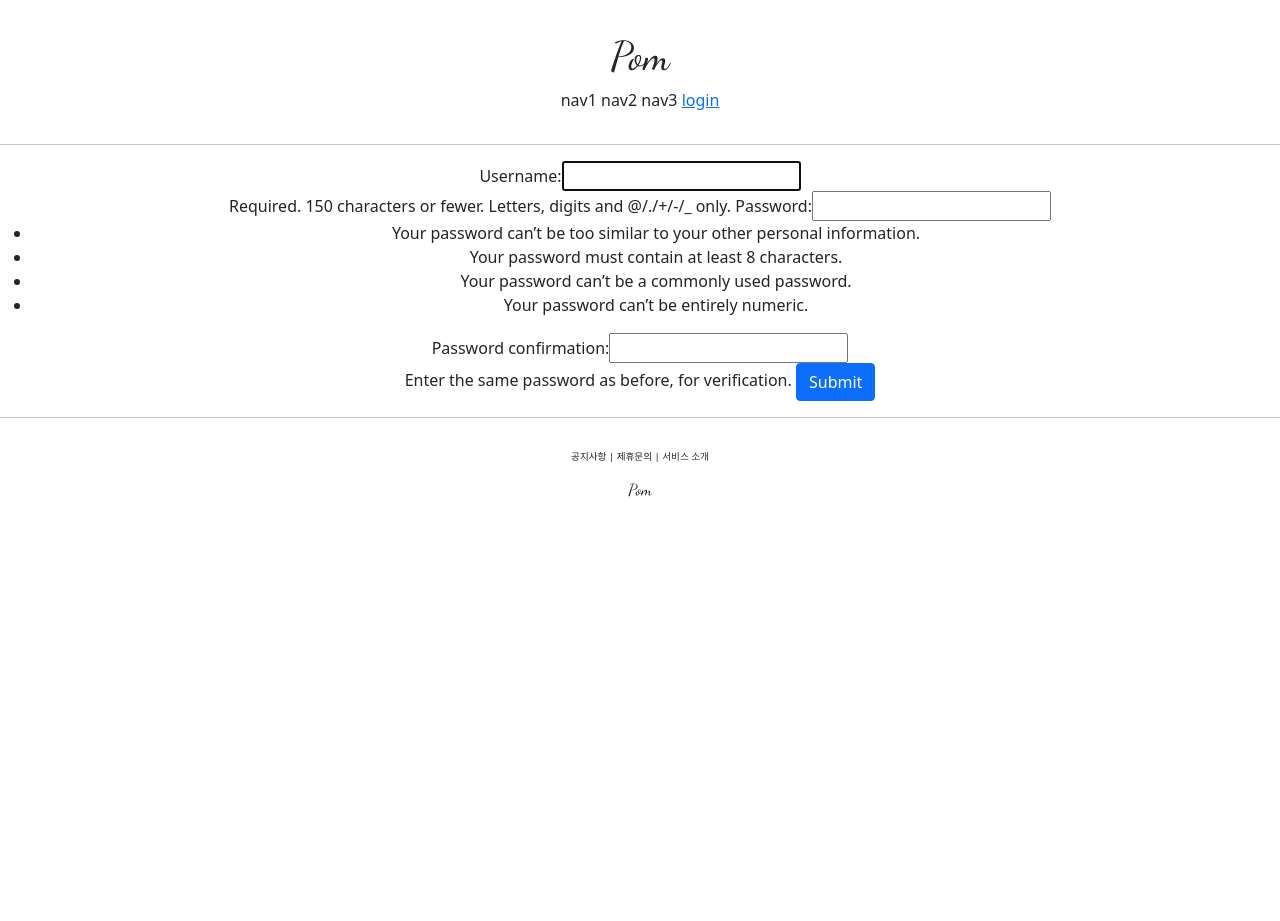
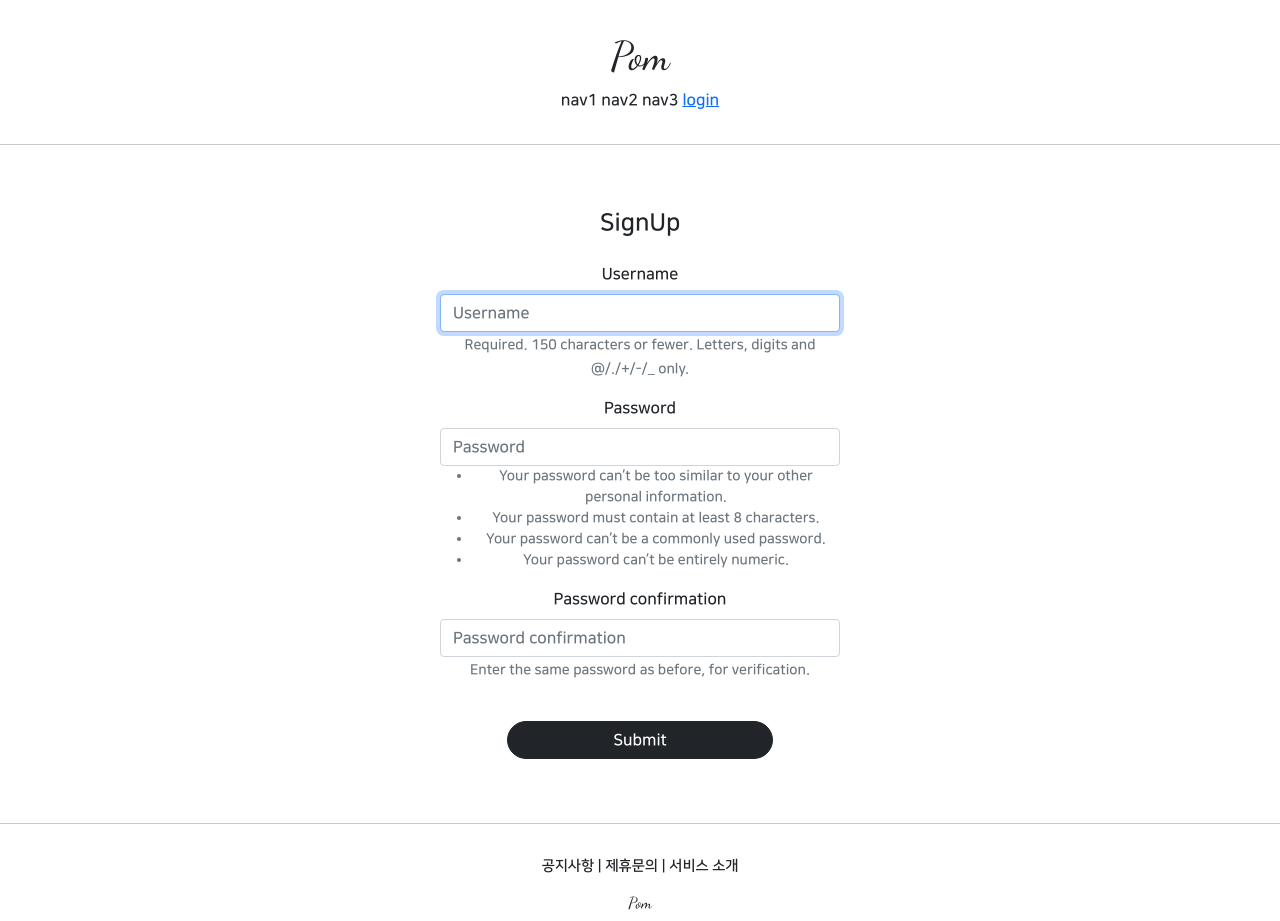
Before and after one commit to duswns094/Pom, a Django app: page /account/create/ in a window 1280 px wide. Before the commit the page ends 497 px from the top, so only its background shows below. Run offline with Django 3.2, Linux system fonts and the light colour scheme; some libraries are stand-ins or nearby versions; some web fonts are replaced.

Commit message:
django course 23 commit

```diff
--- a/accountapp/templates/accountapp/create.html
+++ b/accountapp/templates/accountapp/create.html
@@ -1,12 +1,16 @@
 {% extends 'base.html' %}
+{% load bootstrap4 %}
+
 {% block content %}
 
-  <div style="text-align:center">
+  <div style="text-align:center; max-width: 400px; margin: 4rem auto;">
+    <div class="mb-4" >
+      <h4>SignUp</h4>
+    </div>
     <form action = "{% url 'accountapp:create' %}" method ="post">
       {% csrf_token %}
-      {{ form }}
-
-      <input type = "submit" class = 'btn btn-primary'>
+      {% bootstrap_form form%}
+      <input type = "submit" class = 'btn btn-dark rounded-pill col-8 mt-4'>
     </form>
   </div>
 
--- a/static/base.css
+++ b/static/base.css
@@ -3,7 +3,7 @@
     }
 
 .Pom_footer_button {
-    font-size: .6rem;
+    font-size:0.9rem;
 }
 
 .Pom_footer {
--- a/templates/base.html
+++ b/templates/base.html
@@ -3,7 +3,7 @@
 
 {% include 'head.html' %}
 
-<body>
+<body style = "font-family: 'NanumSquareB';">
 
     {% include 'header.html' %}
     <hr>
--- a/templates/head.html
+++ b/templates/head.html
@@ -12,4 +12,27 @@
     <!-- DEFAULT CSS LINK -->
     <link rel="stylesheet" type = "text/css" href="{% static 'base.css' %}">
 
+
+    <style>
+        @font-face {
+            font-family: 'NanumSquareB';
+            src: local('NanumSquareB'),
+            url("{% static 'fonts/NanumSquareB.ttf' %}") format("opentype");
+        }
+        @font-face {
+            font-family: 'NanumSquareEB';
+            src: local('NanumSquareEB'),
+            url("{% static 'fonts/NanumSquareEB.ttf' %}") format("opentype");
+        }
+        @font-face {
+            font-family: 'NanumSquareL';
+            src: local('NanumSquareL'),
+            url("{% static 'fonts/NanumSquareL.ttf' %}") format("opentype");
+        }
+        @font-face {
+            font-family: 'NanumSquareR';
+            src: local('NanumSquareR'),
+            url("{% static 'fonts/NanumSquareR.ttf' %}") format("opentype");
+        }
+    </style>
 </head>
```
Also changed, not shown: accountapp/templates/accountapp/login.html (+5 -3 lines), static/fonts/NanumSquareB.ttf (added), static/fonts/NanumSquareEB.ttf (added), static/fonts/NanumSquareL.ttf (added), static/fonts/NanumSquareR.ttf (added).
